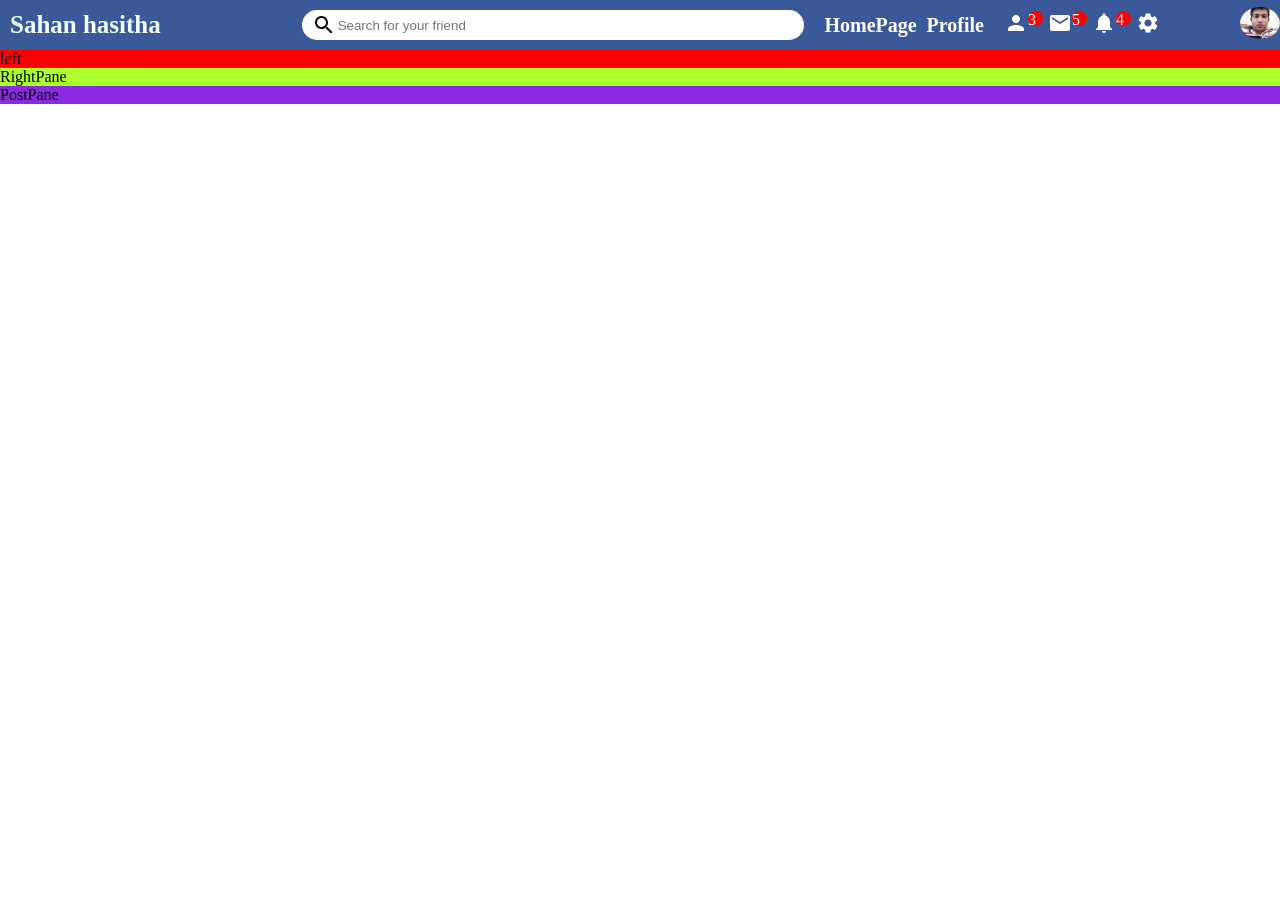
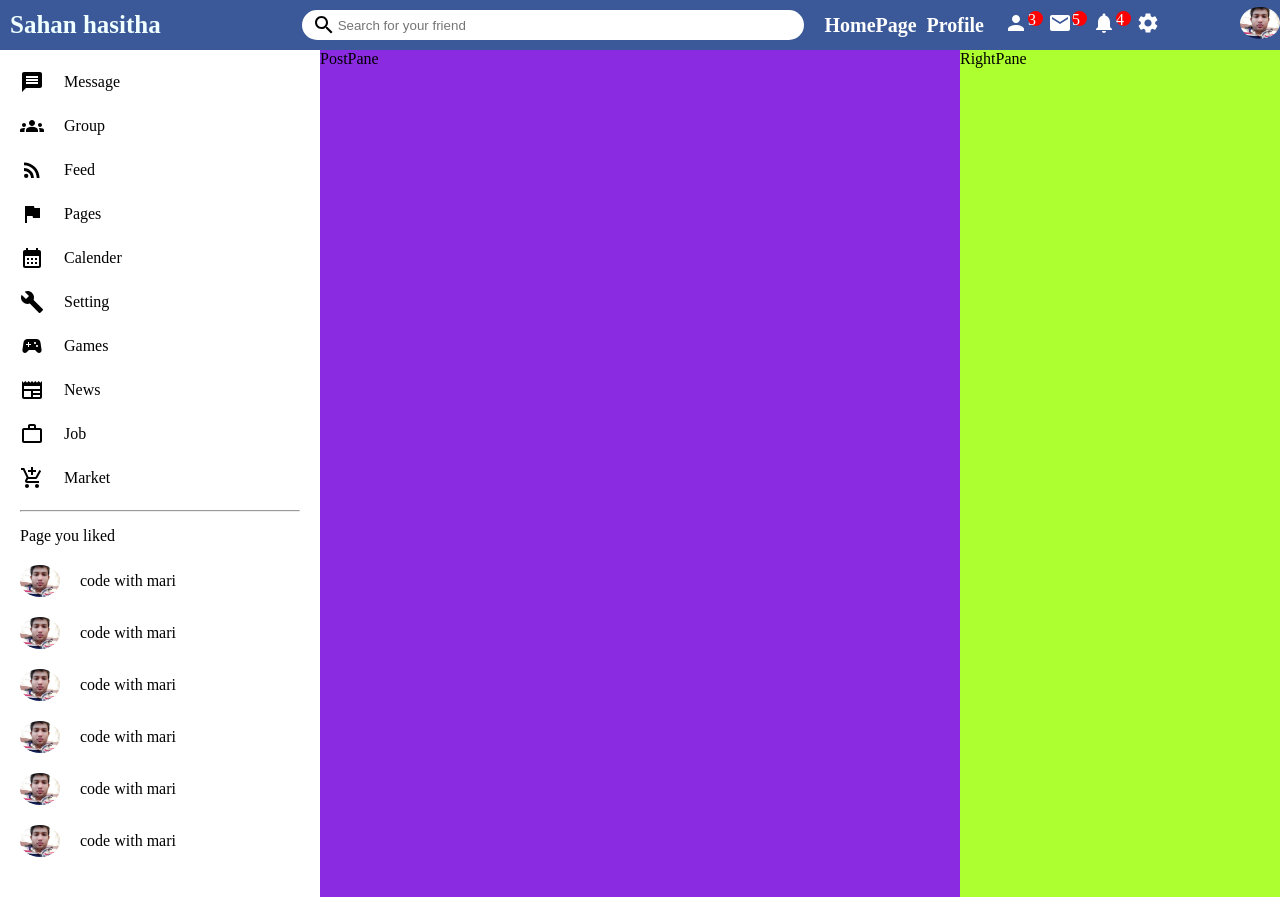
Before and after one commit to hasithasd4/fbclone, a React (Create React App) app: page / in a window 1280 px wide. Before the commit the page ends 800 px from the top, so only its background shows below. Built offline with nearby package versions, Linux system fonts and the light colour scheme.

Commit message:
left pane diss

```diff
--- a/src/Components/Leftpen/LeftPane.css
+++ b/src/Components/Leftpen/LeftPane.css
@@ -1,3 +1,45 @@
 .leftpaneBox{
-background-color: red;
+
+flex: 3;
 }
+
+.lefpanecomponet{
+    padding: 20px;
+
+}
+.leftpanemanu{
+padding: 0;
+margin: 0;
+list-style: none;
+}
+.leftpaneMenuitem{
+display: flex;
+align-items: center;
+margin-bottom: 20px;
+}
+.leftpaneMenuItem{
+margin-right: 20px;
+}
+.leftpaneMenutext{
+
+}
+.pagepic{
+    width: 40px;
+    height: 32px;
+    object-fit: cover;
+    border-radius: 50%;
+}
+.pageListItem{
+    display: flex;
+    align-items: center;
+ margin-bottom: 20px;
+}
+.pagename{
+    margin-left: 20px;
+}
+.likepagetitle{
+    align-content: center;
+    margin-top: 15px;
+    margin-bottom: 20px;
+
+}
--- a/src/Components/Leftpen/Leftpane.js
+++ b/src/Components/Leftpen/Leftpane.js
@@ -1,11 +1,100 @@
 import React from 'react'
 import "./LeftPane.css"
-
+import MessageIcon from '@mui/icons-material/Message';
+import GroupsIcon from '@mui/icons-material/Groups';
+import RssFeedIcon from '@mui/icons-material/RssFeed';
+import FlagIcon from '@mui/icons-material/Flag';
+import CalendarMonthIcon from '@mui/icons-material/CalendarMonth';
+import BuildIcon from '@mui/icons-material/Build';
+import SportsEsportsIcon from '@mui/icons-material/SportsEsports';
+import NewspaperIcon from '@mui/icons-material/Newspaper';
+import WorkOutlineIcon from '@mui/icons-material/WorkOutline';
+import AddShoppingCartIcon from '@mui/icons-material/AddShoppingCart';
 
 export default function Leftpane() {
   return (
     <div className="leftpaneBox">
-        <div>left</div>
+        <div className="lefpanecomponet">
+          <div className="leftpanemanu">
+             <li className='leftpaneMenuitem'>
+              <MessageIcon className='leftpaneMenuItem'/>
+              <span className='leftpaneMenutext'>Message</span>
+             </li>
+             <li className='leftpaneMenuitem'>
+              <GroupsIcon className='leftpaneMenuItem'/>
+              <span className='leftpaneMenutext'>Group</span>
+             </li>
+             <li className='leftpaneMenuitem'>
+              <RssFeedIcon className='leftpaneMenuItem'/>
+              <span className='leftpaneMenutext'>Feed</span>
+             </li>
+             <li className='leftpaneMenuitem'>
+              <FlagIcon className='leftpaneMenuItem'/>
+              <span className='leftpaneMenutext'>Pages</span>
+             </li>
+             <li className='leftpaneMenuitem'>
+              <CalendarMonthIcon className='leftpaneMenuItem'/>
+              <span className='leftpaneMenutext'>Calender</span>
+             </li>
+             <li className='leftpaneMenuitem'>
+              <BuildIcon className='leftpaneMenuItem'/>
+              <span className='leftpaneMenutext'>Setting</span>
+             </li>
+             <li className='leftpaneMenuitem'>
+              <SportsEsportsIcon className='leftpaneMenuItem'/>
+              <span className='leftpaneMenutext'>Games</span>
+             </li>
+             <li className='leftpaneMenuitem'>
+              <NewspaperIcon className='leftpaneMenuItem'/>
+              <span className='leftpaneMenutext'>News</span>
+             </li>
+             <li className='leftpaneMenuitem'>
+              <WorkOutlineIcon className='leftpaneMenuItem'/>
+              <span className='leftpaneMenutext'>Job</span>
+             </li>
+             <li className='leftpaneMenuitem'>
+              <AddShoppingCartIcon className='leftpaneMenuItem'/>
+              <span className='leftpaneMenutext'>Market</span>
+             </li>
+
+             <hr/>
+             <div className="pagestouLiked">
+            <div className="likepagetitle">
+            <span> Page you liked</span>
+
+            </div>
+
+              <li className='pageListItem'>
+                <img src="/Image/sahan.jpg"  alt='' className='pagepic'></img>
+                <span className='pagename'>code with mari</span>
+              </li>
+              <li className='pageListItem'>
+                <img src="/Image/sahan.jpg"  alt='' className='pagepic'></img>
+                <span className='pagename'>code with mari</span>
+              </li>
+              <li className='pageListItem'>
+                <img src="/Image/sahan.jpg"  alt='' className='pagepic'></img>
+                <span className='pagename'>code with mari</span>
+              </li>
+              <li className='pageListItem'>
+                <img src="/Image/sahan.jpg"  alt='' className='pagepic'></img>
+                <span className='pagename'>code with mari</span>
+              </li>
+              <li className='pageListItem'>
+                <img src="/Image/sahan.jpg"  alt='' className='pagepic'></img>
+                <span className='pagename'>code with mari</span>
+              </li>
+              <li className='pageListItem'>
+                <img src="/Image/sahan.jpg"  alt='' className='pagepic'></img>
+                <span className='pagename'>code with mari</span>
+              </li>
+             </div>
+
+
+          </div>
+        </div>
+
+
     </div>
   )
 }
--- a/src/Components/Postpane/Postpane.css
+++ b/src/Components/Postpane/Postpane.css
@@ -1,3 +1,4 @@
 .PostPaneBox{
 background-color: blueviolet;
+flex: 6;
 }
--- a/src/Components/RightPane/RightPane.css
+++ b/src/Components/RightPane/RightPane.css
@@ -1,3 +1,4 @@
 .Rightpanebox{
     background-color: greenyellow;
+    flex: 3;
 }
--- a/src/pages/Home/Home.js
+++ b/src/pages/Home/Home.js
@@ -3,14 +3,21 @@ import NavBar from '../../Components/Navigation/NavBar'
 import Leftpane from '../../Components/Leftpen/Leftpane'
 import RightPane from '../../Components/RightPane/RightPane'
 import PostPane from '../../Components/Postpane/PostPane'
+import "./home.css"
 
 export default function Home() {
   return (
     <div>
         <NavBar/>
-        <Leftpane/>
-        <RightPane/>
-        <PostPane/>
+
+
+        <div className="bodycontent">
+          <Leftpane/>
+          <PostPane/>
+          <RightPane/>
+
+          </div>
     </div>
+
   )
 }
--- a/src/pages/Home/home.css
+++ b/src/pages/Home/home.css
@@ -0,0 +1,4 @@
+.bodycontent{
+    display: flex;
+    width: 100%;
+}
```
